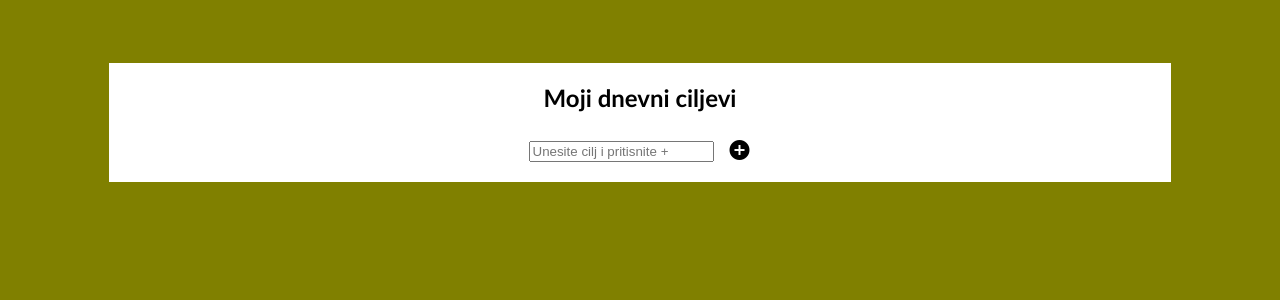
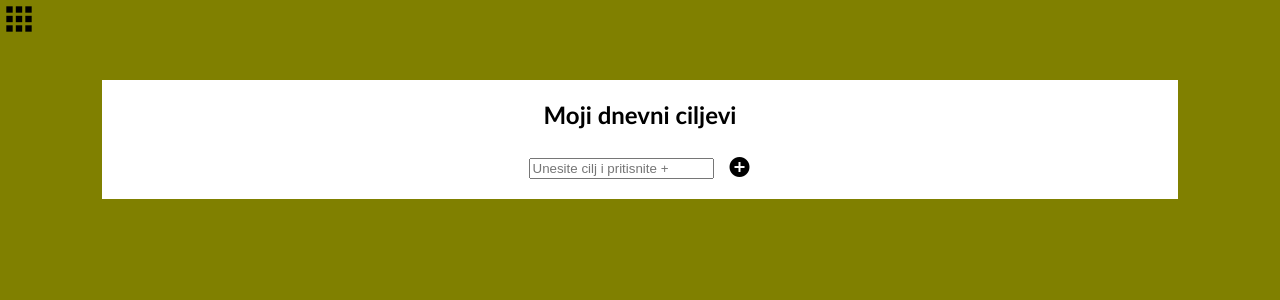
Before and after one commit to ElvaRivle/moji-ciljevi, a PHP site: page / in a window 1280 px wide. Shown: the top 300 px of the page. Run offline with PHP 8.4, Linux system fonts and the light colour scheme; data that the repository does not hold is empty.

Commit message:
all set for life_goal action

```diff
--- a/public/Home/daily_goals_action/css/main.css
+++ b/public/Home/daily_goals_action/css/main.css
@@ -1,12 +1,20 @@
 body {
     background: olive;
+    margin: 0;
+    padding: 0;
+}
+
+.switch {
+    position: relative;
+    top: 0;
+    left: 0;
+    font-size: 38px !important;
 }
 
 #main {
-
     margin-left: 8%;
     margin-right: 8%;
-    margin-top: 5%;
+    margin-top: 3%;
     display: flex;
     flex-direction: column;
     align-items: center;
--- a/public/Home/daily_goals_action/index.php
+++ b/public/Home/daily_goals_action/index.php
@@ -15,6 +15,8 @@
 </head>
 <body>
 
+<i class="material-icons  large switch" onclick="location.href = '/moji-ciljevi/Home/life_goals'">apps</i>
+
 <div id="main">
     <h2 id="mainHeading">Moji dnevni ciljevi</h2>
     <div id="addNewGoal">
--- a/public/Home/daily_goals_action/js/main.js
+++ b/public/Home/daily_goals_action/js/main.js
@@ -76,11 +76,11 @@ function remove_goal(item) {
 
 
     if (item.dataset.clickCnt == 1) {
-        ajaxRemove.open("DELETE", "/moji-ciljevi/Home/mark_daily_goal_done/rusko/"+textToSend+"/daily");
+        ajaxRemove.open("DELETE", "/moji-ciljevi/Home/mark_daily_goal_done/elva/"+textToSend+"/daily");
         ajaxRemove.send();
     }
     else if (item.dataset.clickCnt == 3) {
-        ajaxRemove.open("DELETE", "/moji-ciljevi/Home/remove_daily_goal/rusko/"+textToSend+"/daily");
+        ajaxRemove.open("DELETE", "/moji-ciljevi/Home/remove_daily_goal/elva/"+textToSend+"/daily");
         ajaxRemove.send();
     }
 }
```
